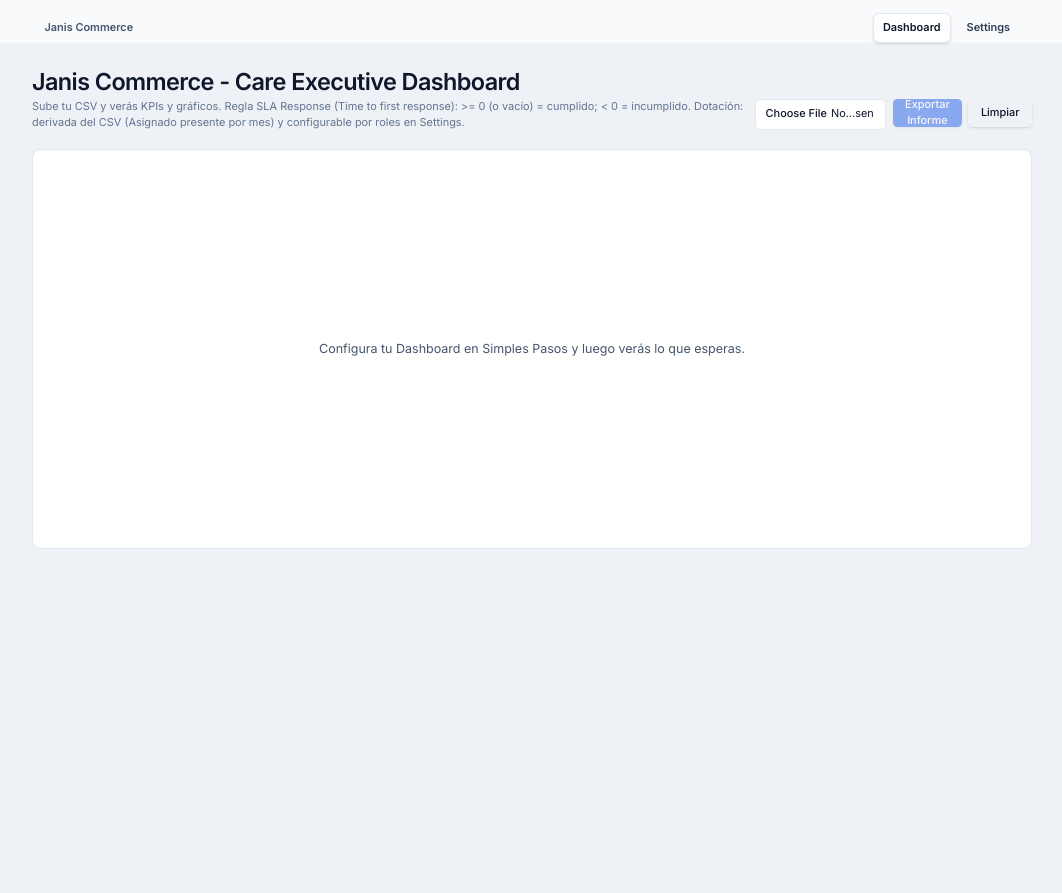
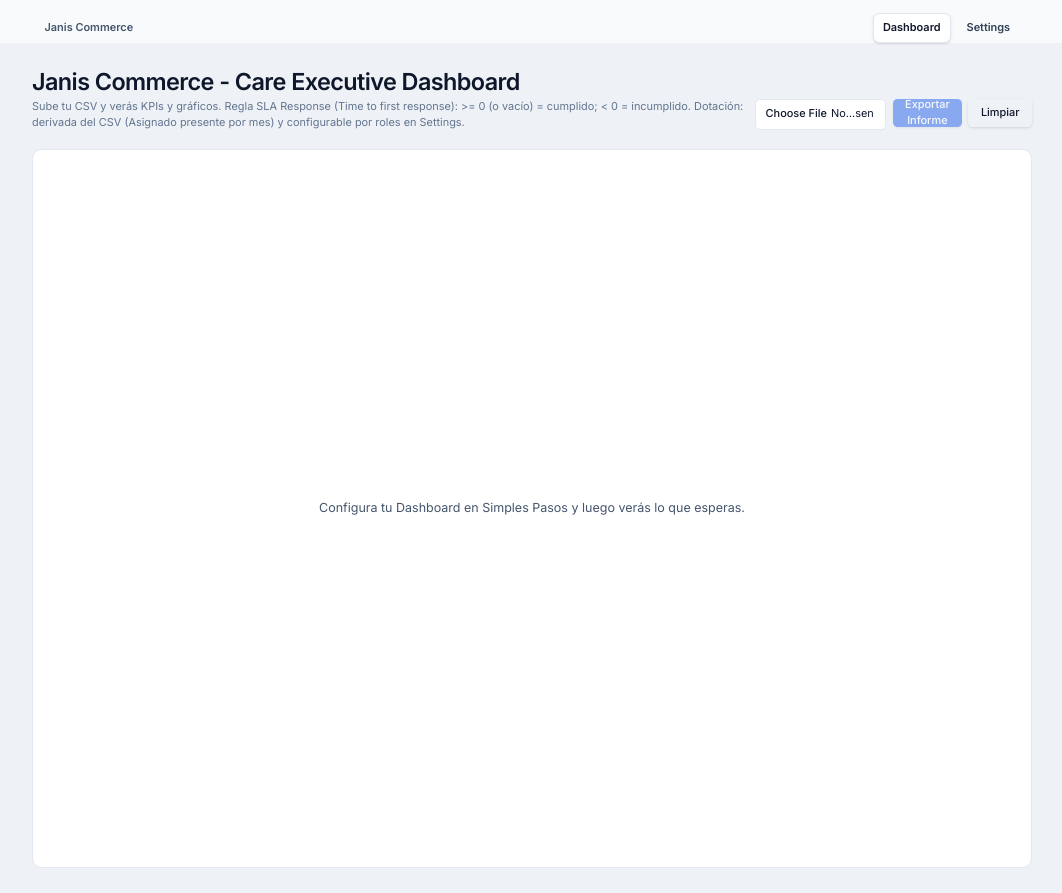
Before and after one commit to ravelli-czy/dashboard-care-teams, a React (Vite) app: page / in a window 1280 px wide. Shown: the whole page, without its empty margins (108-1170 px from the left). Before the commit the page ends 843 px from the top, so only its background shows below. Built offline with nearby package versions, Linux system fonts and the light colour scheme.

Commit message:
Keep empty state centered with controls

```diff
--- a/src/pages/Dashboard.tsx
+++ b/src/pages/Dashboard.tsx
@@ -2028,7 +2028,7 @@ const tppHealth = (() => {
 
   return (
     <div className={`min-h-screen ${UI.pageBg} p-4 md:p-8`}>
-      <div className="mx-auto max-w-7xl">
+      <div className="mx-auto flex min-h-screen max-w-7xl flex-col">
         <div className="flex flex-col gap-3 md:flex-row md:items-end md:justify-between">
           <div>
             <h1 className="text-2xl md:text-3xl font-semibold tracking-tight">
@@ -2126,7 +2126,7 @@ const tppHealth = (() => {
         ) : null}
 
         {isEmpty ? (
-          <div className="mt-6 flex min-h-[50vh] items-center justify-center rounded-xl border border-slate-200 bg-white p-6 text-center">
+          <div className="mt-6 flex flex-1 items-center justify-center rounded-xl border border-slate-200 bg-white p-6 text-center">
             <p className="text-base text-slate-600">
               Configura tu Dashboard en Simples Pasos y luego verás lo que esperas.
             </p>
```
